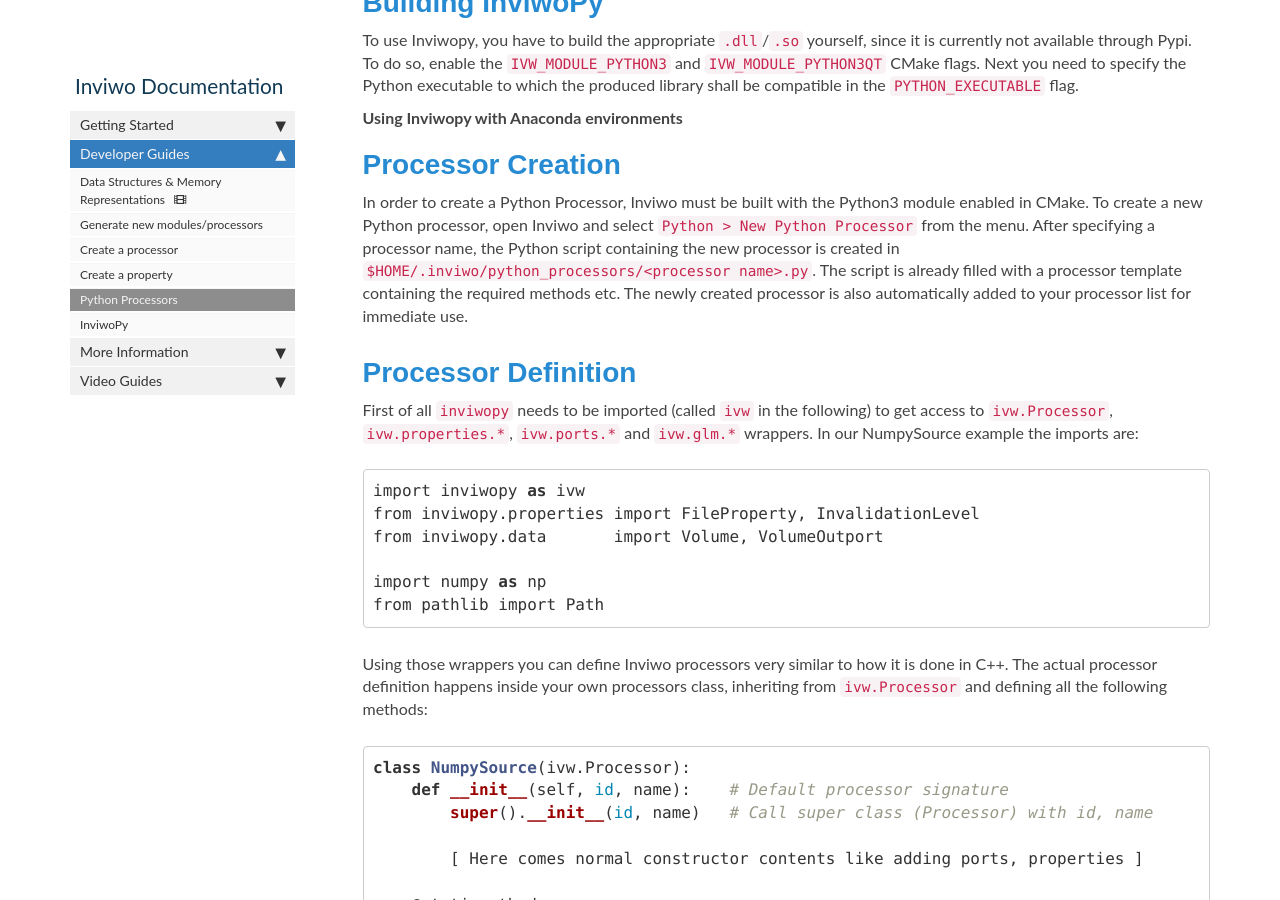
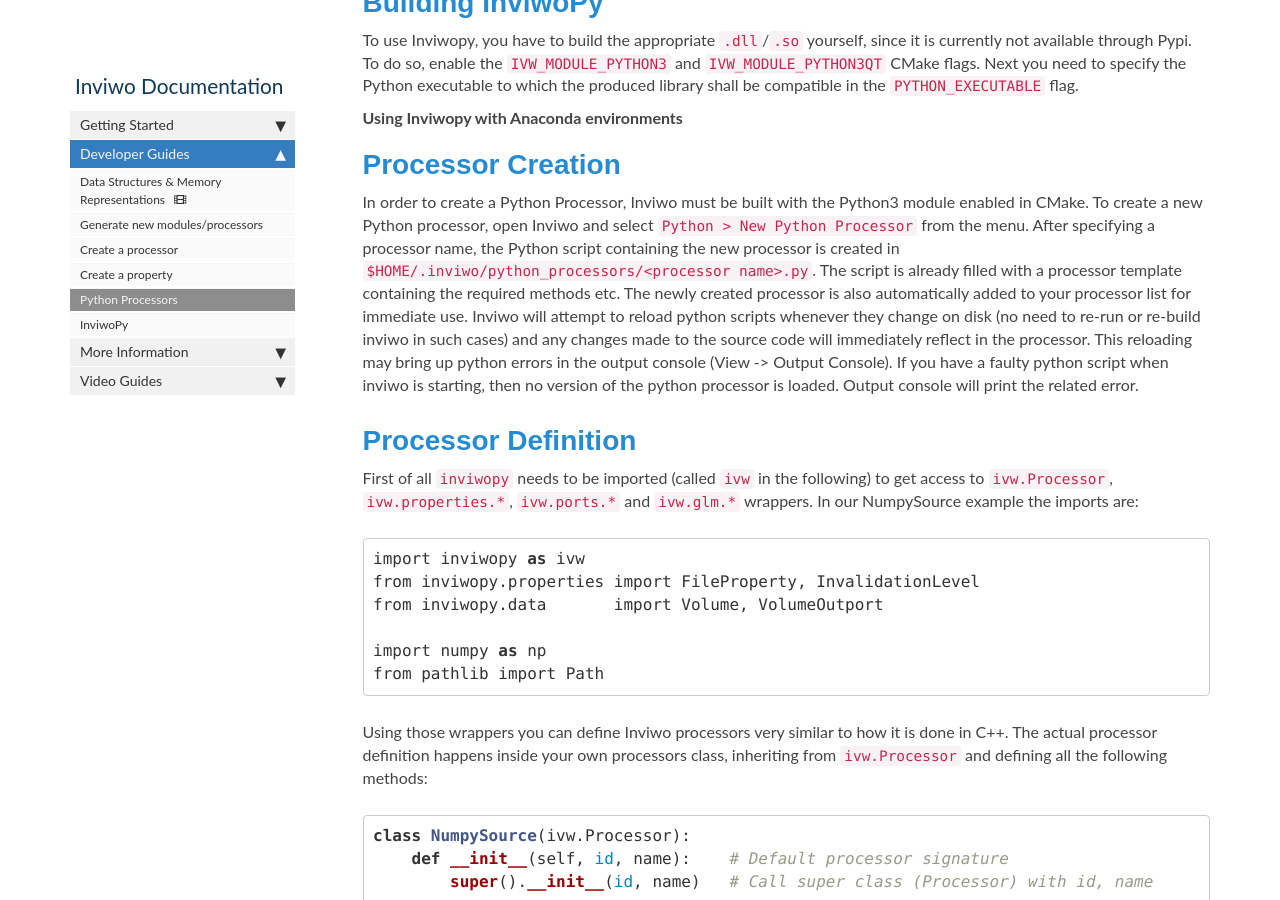
Before and after one commit to inviwo/inviwo.github.io, a Jekyll site: the page built from pages/manual/manual-devguide-python-processors.md, in a window 1280 px wide and 900 px high, scrolled down 643 px. Built offline with Jekyll 4.4.1, drawn with Linux system fonts in a browser that asks for light colours; comment, search, counter and statistics services are not loaded.

Commit message:
Description of how python processor changes work

```diff
--- a/pages/manual/manual-devguide-python-processors.md
+++ b/pages/manual/manual-devguide-python-processors.md
@@ -23,7 +23,7 @@
 " %}
 
 ### Processor Creation
-In order to create a Python Processor, Inviwo must be built with the Python3 module enabled in CMake. To create a new Python processor, open Inviwo and select `Python > New Python Processor` from the menu. After specifying a processor name, the Python script containing the new processor is created in `$HOME/.inviwo/python_processors/<processor name>.py`. The script is already filled with a processor template containing the required methods etc. The newly created processor is also automatically added to your processor list for immediate use.
+In order to create a Python Processor, Inviwo must be built with the Python3 module enabled in CMake. To create a new Python processor, open Inviwo and select `Python > New Python Processor` from the menu. After specifying a processor name, the Python script containing the new processor is created in `$HOME/.inviwo/python_processors/<processor name>.py`. The script is already filled with a processor template containing the required methods etc. The newly created processor is also automatically added to your processor list for immediate use. Inviwo will attempt to reload python scripts whenever they change on disk (no need to re-run or re-build inviwo in such cases) and any changes made to the source code will immediately reflect in the processor. This reloading may bring up python errors in the output console (View -> Output Console). If you have a faulty python script when inviwo is starting, then no version of the python processor is loaded. Output console will print the related error.
 
 ### Processor Definition
 First of all `inviwopy` needs to be imported (called `ivw` in the following) to get access to `ivw.Processor`, `ivw.properties.*`, `ivw.ports.*` and `ivw.glm.*` wrappers. In our NumpySource example the imports are:
```
